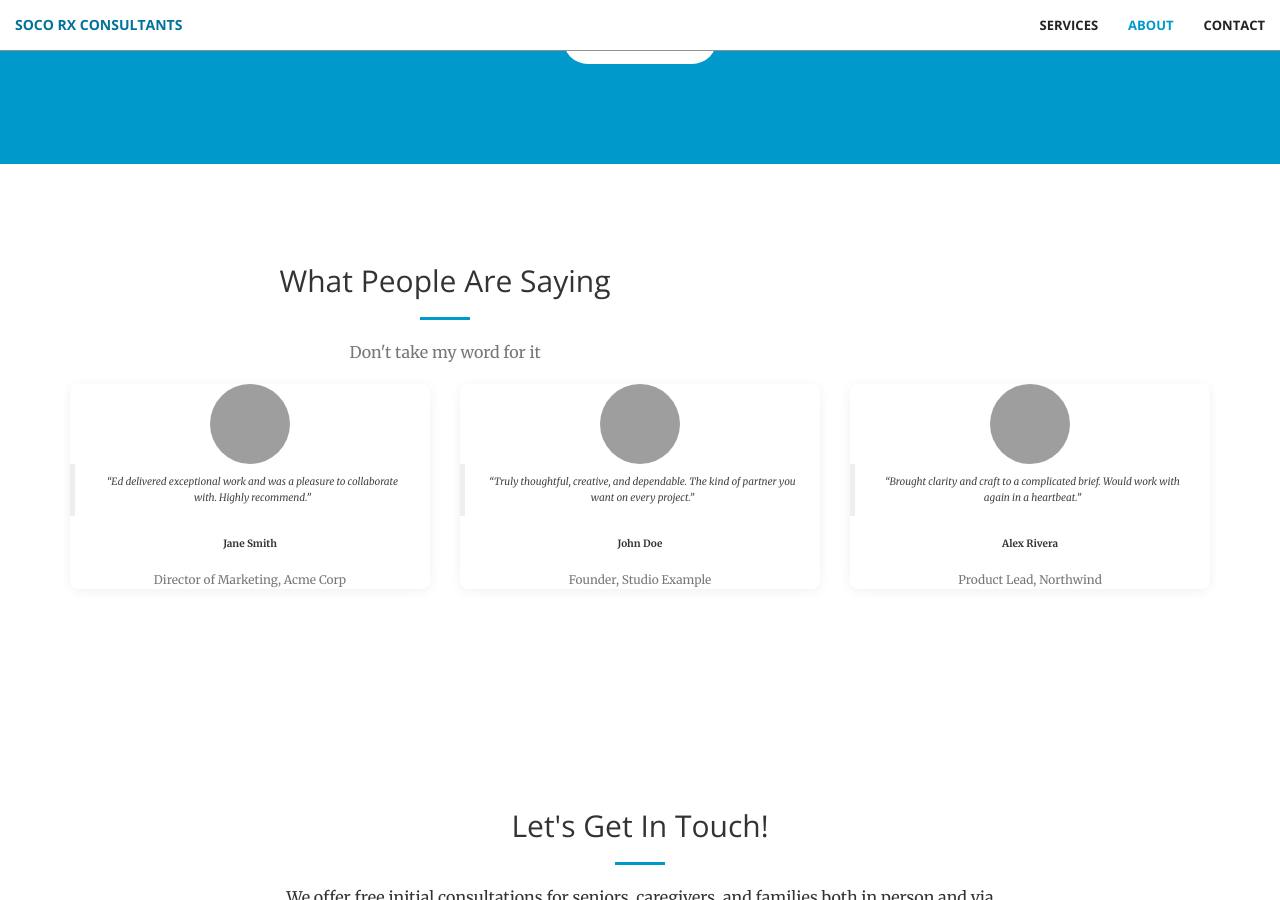
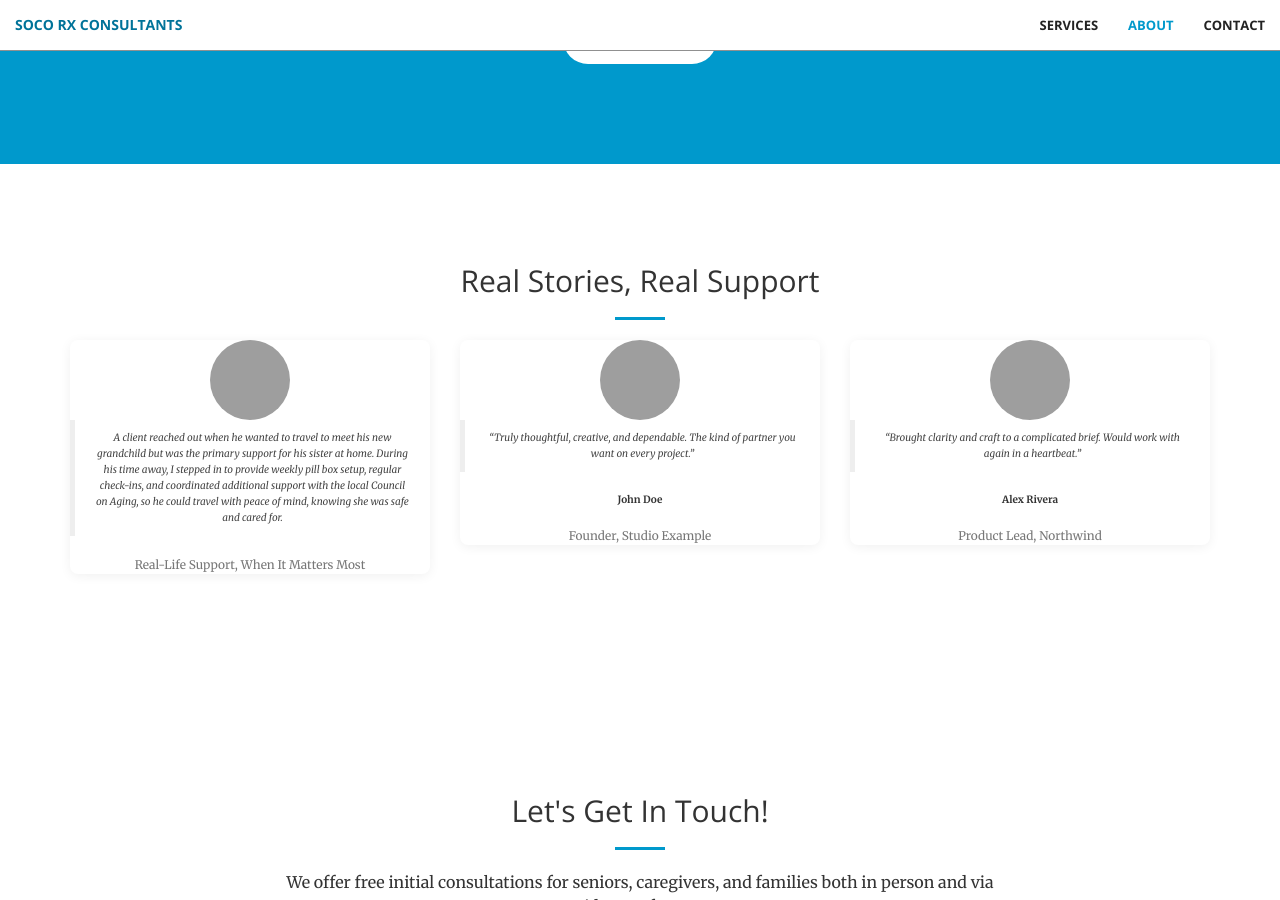
Before and after one commit to edlavalette/edlavalette.github.io, a Jekyll site: the page built from index.html, in a window 1280 px wide and 900 px high, scrolled down 1976 px, cut to the strip 0-900 px from the top of the window. Built offline with Jekyll 4.4.1, drawn with Linux system fonts in a browser that asks for light colours; grey boxes are pictures that could not be loaded.

Commit message:
Update testimonials.html

```diff
--- a/_includes/testimonials.html
+++ b/_includes/testimonials.html
@@ -1,10 +1,9 @@
 <section id="testimonials" class="bg-light">
   <div class="container">
     <div class="row">
-      <div class="col-lg-8 mx-auto text-center">
-        <h2 class="section-heading">What People Are Saying</h2>
+      <div class="col-lg-12 text-center">
+        <h2 class="section-heading">Real Stories, Real Support</h2>
         <hr class="my-4">
-        <p class="text-muted">Don't take my word for it</p>
       </div>
     </div>
 
@@ -12,9 +11,14 @@
       <div class="col-md-4 mb-4">
         <div class="testimonial text-center h-100 p-4">
           <img src="{{ '/img/testimonials/jane.jpg' | relative_url }}" alt="Jane Smith" class="testimonial-img mb-3">
-          <blockquote class="testimonial-quote mb-3">&ldquo;Ed delivered exceptional work and was a pleasure to collaborate with. Highly recommend.&rdquo;</blockquote>
-          <p class="testimonial-name mb-0"><strong>Jane Smith</strong></p>
-          <p class="testimonial-meta text-muted small mb-0">Director of Marketing, Acme Corp</p>
+          <blockquote class="testimonial-quote mb-3">A client reached out when he wanted to travel to meet his new
+grandchild but was the primary support for his sister at home.
+During his time away, I stepped in to provide weekly pill box setup,
+regular check-ins, and coordinated additional support with the local
+Council on Aging, so he could travel with peace of mind, knowing
+she was safe and cared for.</blockquote>
+
+          <p class="testimonial-meta text-muted small mb-0">Real-Life Support, When It Matters Most</p>
         </div>
       </div>
 
```
